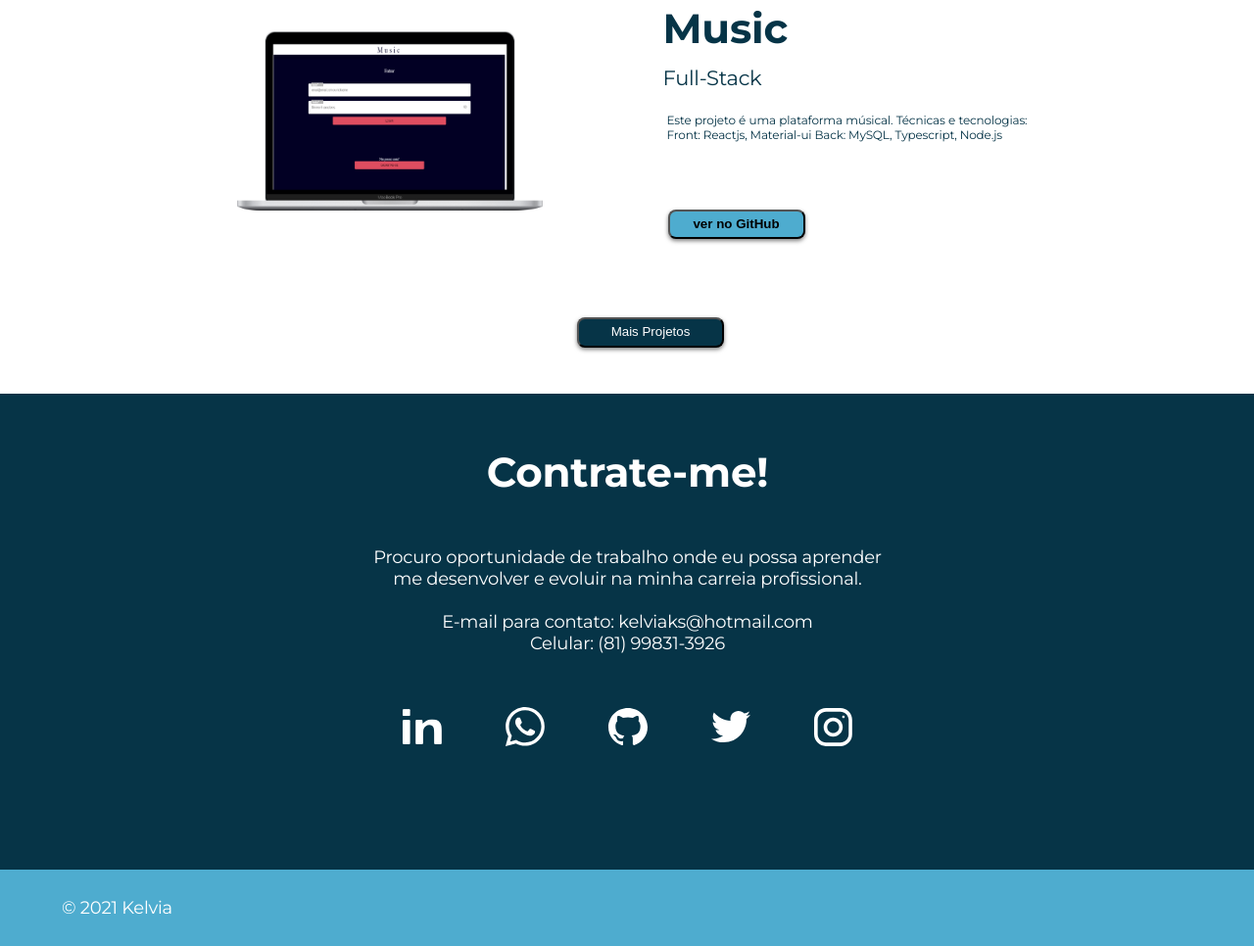
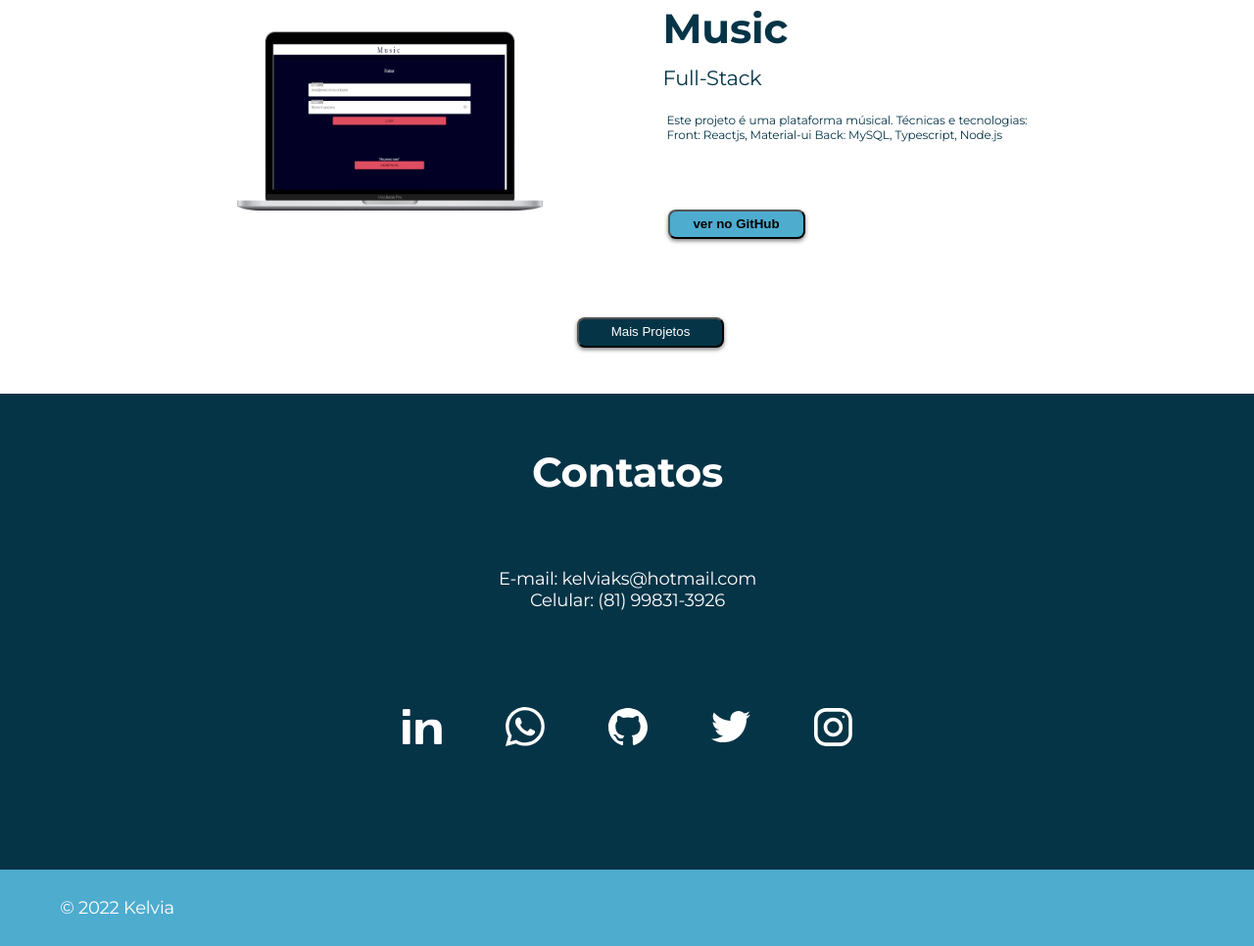
Before and after one commit to kelvia-snts/PortfolioLB, a plain HTML site: page index.html in a window 1280 px wide. Shown: the part 3017-3983 px from the top of the page at 98% size. Drawn offline with Linux system fonts and the light colour scheme.

Commit message:
Atualização de dados

```diff
--- a/index.html
+++ b/index.html
@@ -211,14 +211,8 @@
     </section>
 
     <section id="hireMeSection">
-      <h1>Contrate-me!</h1>
-      <p>
-        Procuro oportunidade de trabalho onde eu possa aprender me desenvolver e
-        evoluir na minha carreia profissional.
-        <br />
-        <br />E-mail para contato: kelviaks@hotmail.com <br />Celular: (81)
-        99831-3926
-      </p>
+      <h1>Contatos</h1>
+      <p><br />E-mail: kelviaks@hotmail.com <br />Celular: (81) 99831-3926</p>
       <div>
         <a href="https://www.linkedin.com/in/kelvia-kelline/" target="_blank">
           <img
@@ -258,7 +252,14 @@
     </section>
 
     <footer>
-      <p>© 2021 Kelvia</p>
+      <p>
+        ©
+        <script>
+          var CurrentYear = new Date().getFullYear();
+          document.write(CurrentYear);
+        </script>
+        Kelvia
+      </p>
     </footer>
     <script type="text/javascript" src="index.js"></script>
   </body>
```
